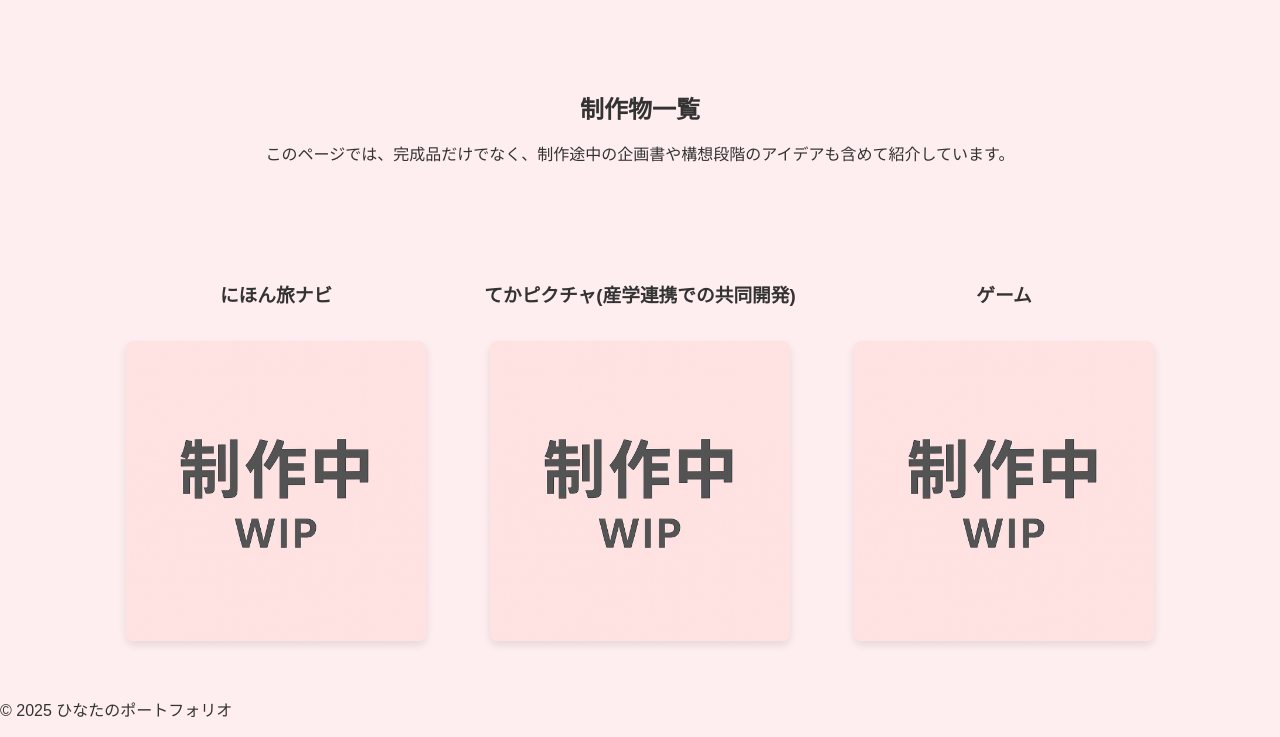
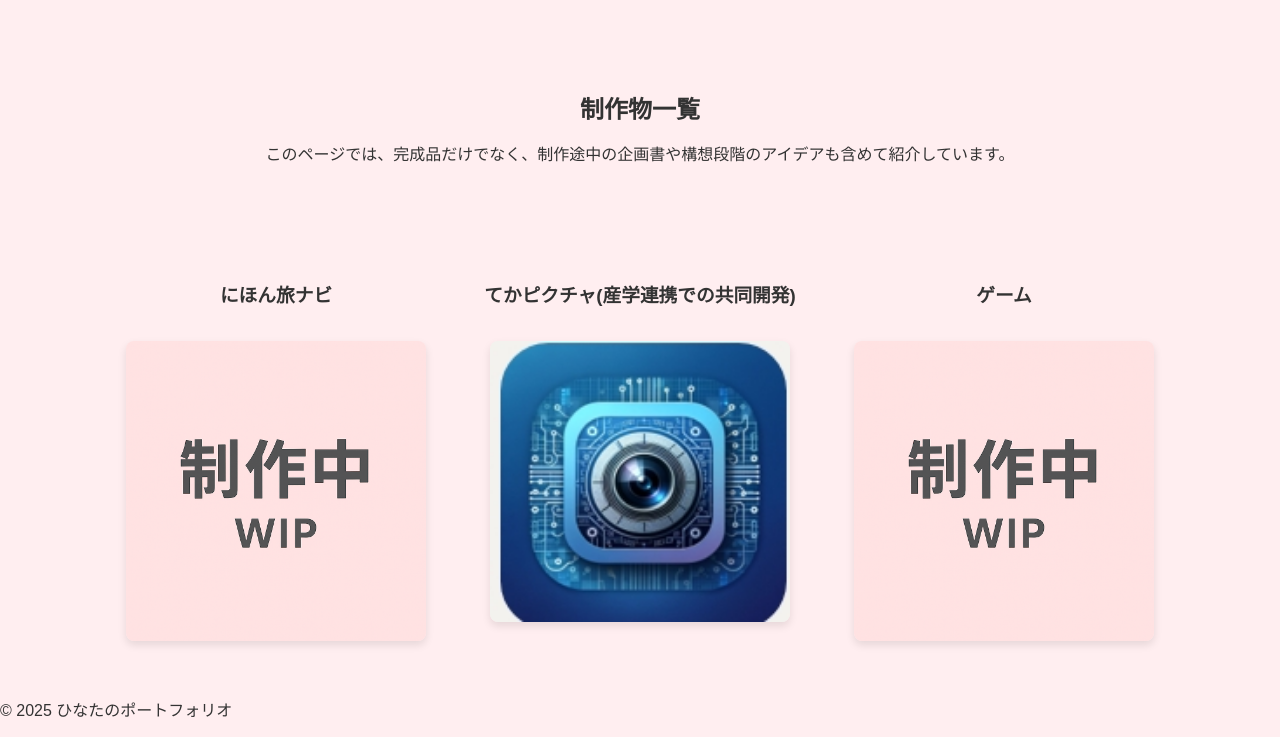
Before and after one commit to hina0206/hnt.graduate, a plain HTML site: page about.html in a window 1280 px wide. Shown: the part 70-807 px from the top of the page. Drawn offline with Linux system fonts and the light colour scheme.

Commit message:
Update about.html

```diff
--- a/about.html
+++ b/about.html
@@ -32,7 +32,7 @@
         <div class="works">
           <h3>てかピクチャ(産学連携での共同開発)</h3>
           <a href="picture/main.html">
-            <img src="images/wip2.png" alt="WIP" class="thumbnail">
+            <img src="images/picture.jpg" alt="WIP" class="thumbnail">
           </a>
         </div>
         <div class="works">
```
